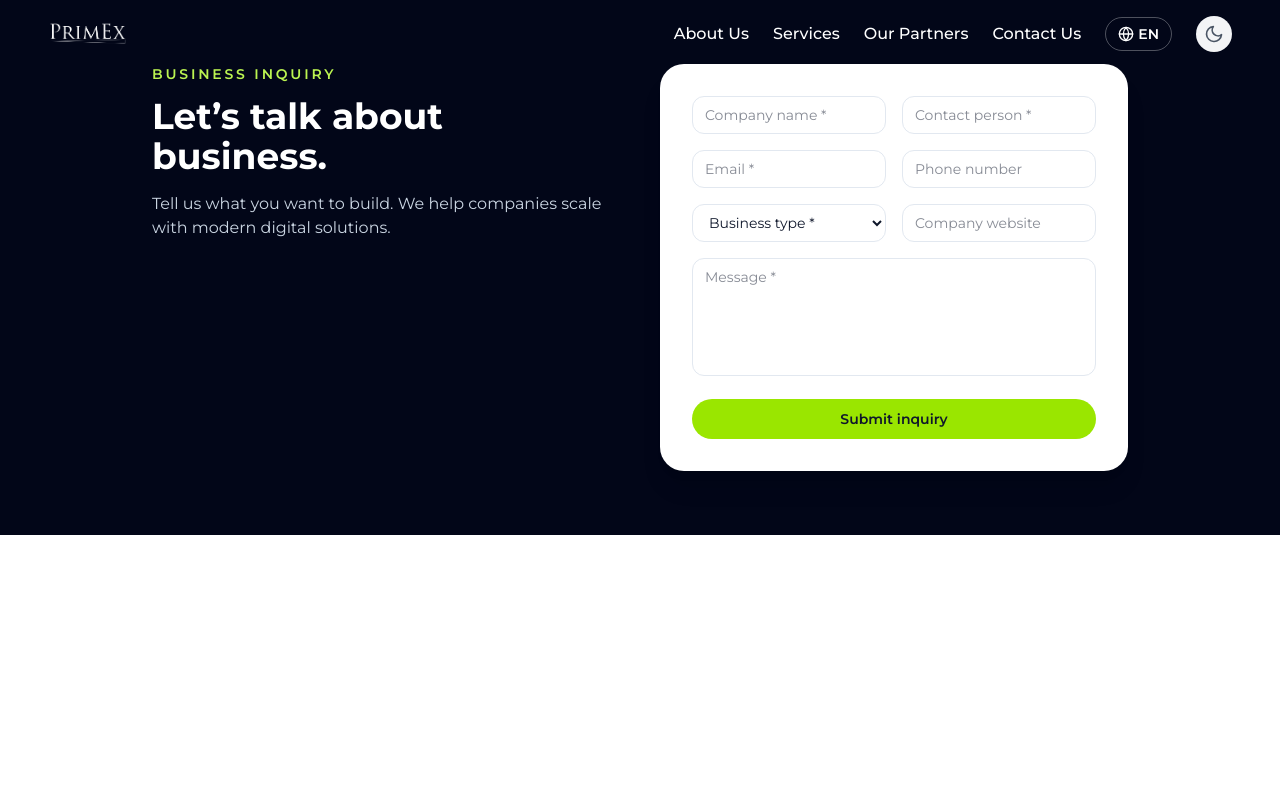
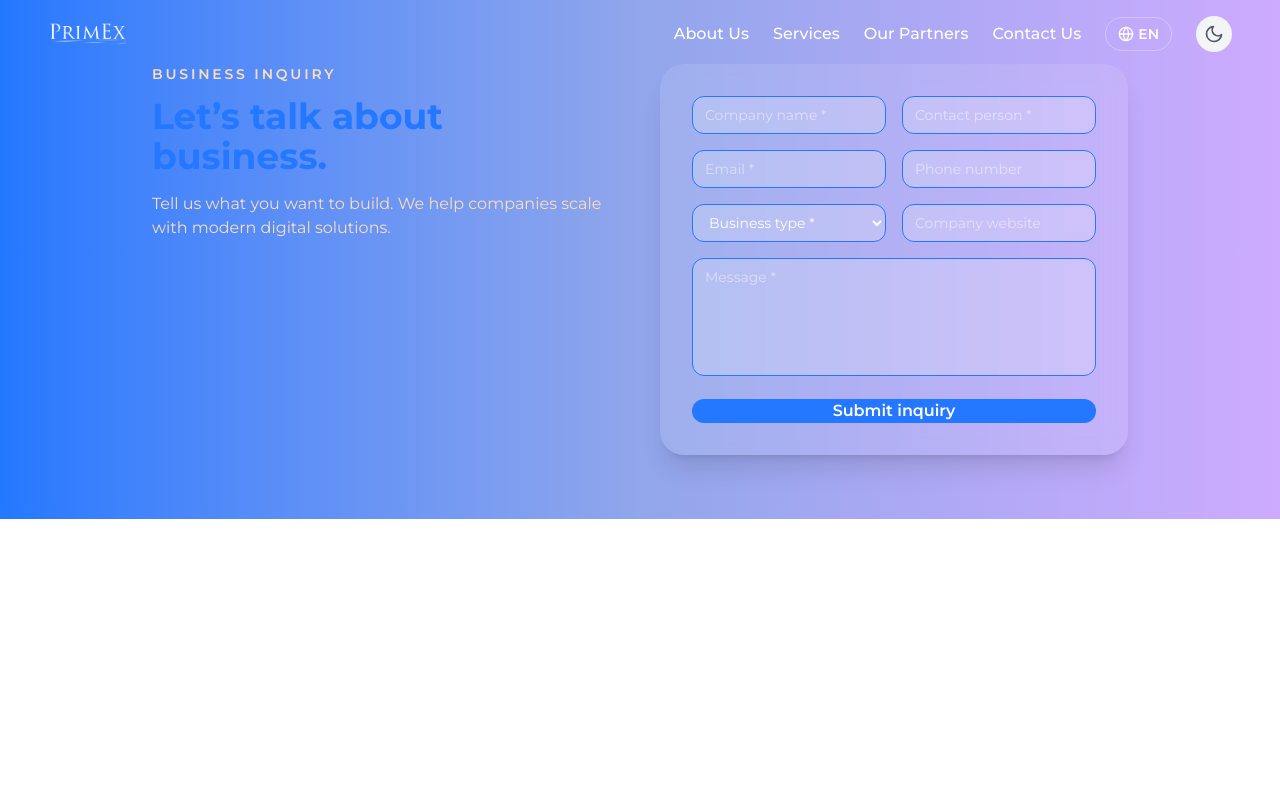
Before and after one commit to rinesaahmedi/primex, a React (Vite) app: page /business in a window 1280 px wide. Shown: the top 800 px of the page. Built offline with nearby package versions, Linux system fonts and the light colour scheme.

Commit message:
updates on join us

```diff
--- a/src/pages/BusinessInquiryForm.jsx
+++ b/src/pages/BusinessInquiryForm.jsx
@@ -56,24 +56,24 @@ const BusinessInquiryForm = () => {
   };
 
   return (
-    <section className="bg-slate-950 text-white py-16">
+    <section className="bg-gradient-to-r from-[#2378FF] via-[#91A6EB] to-[#CDABFF] text-white py-16">
       <div className="max-w-5xl mx-auto px-6 grid md:grid-cols-2 gap-10 items-start">
         {/* LEFT TEXT */}
         <div>
-          <p className="text-sm font-semibold tracking-[0.2em] text-lime-300 mb-3">
+          <p className="text-sm font-semibold tracking-[0.2em] text-[#FADEBC] mb-3">
             {t("forms.business.sectionLabel")}
           </p>
-          <h2 className="text-3xl md:text-4xl font-extrabold mb-4">
+          <h2 className="text-3xl md:text-4xl font-extrabold text-[#2378FF] mb-4">
             {t("forms.business.title")}
           </h2>
-          <p className="text-slate-300">
+          <p className="text-[#FADEBC]">
             {t("forms.business.subtitle")}
           </p>
         </div>
 
         {/* RIGHT FORM */}
         <form
-          className="bg-white text-slate-900 rounded-3xl shadow-xl p-6 md:p-8 space-y-4"
+          className="bg-white/10 text-white rounded-3xl shadow-xl p-6 md:p-8 space-y-4 backdrop-blur-md"
           onSubmit={handleSubmit}
         >
           <div className="grid md:grid-cols-2 gap-4">
@@ -84,7 +84,7 @@ const BusinessInquiryForm = () => {
               value={formData.companyName}
               onChange={handleChange}
               required
-              className="w-full rounded-xl border border-slate-200 px-3 py-2 text-sm focus:outline-none focus:ring-2 focus:ring-indigo-500"
+              className="w-full rounded-xl border border-[#2378FF] bg-white/20 px-3 py-2 text-sm text-white focus:outline-none focus:ring-2 focus:ring-[#2378FF]"
             />
             <input
               type="text"
@@ -93,7 +93,7 @@ const BusinessInquiryForm = () => {
               value={formData.contactPerson}
               onChange={handleChange}
               required
-              className="w-full rounded-xl border border-slate-200 px-3 py-2 text-sm focus:outline-none focus:ring-2 focus:ring-indigo-500"
+              className="w-full rounded-xl border border-[#2378FF] bg-white/20 px-3 py-2 text-sm text-white focus:outline-none focus:ring-2 focus:ring-[#2378FF]"
             />
           </div>
 
@@ -105,7 +105,7 @@ const BusinessInquiryForm = () => {
               value={formData.email}
               onChange={handleChange}
               required
-              className="w-full rounded-xl border border-slate-200 px-3 py-2 text-sm focus:outline-none focus:ring-2 focus:ring-indigo-500"
+              className="w-full rounded-xl border border-[#2378FF] bg-white/20 px-3 py-2 text-sm text-white focus:outline-none focus:ring-2 focus:ring-[#2378FF]"
             />
             <input
               type="tel"
@@ -113,7 +113,7 @@ const BusinessInquiryForm = () => {
               placeholder={t("forms.business.fields.phone")}
               value={formData.phone}
               onChange={handleChange}
-              className="w-full rounded-xl border border-slate-200 px-3 py-2 text-sm focus:outline-none focus:ring-2 focus:ring-indigo-500"
+              className="w-full rounded-xl border border-[#2378FF] bg-white/20 px-3 py-2 text-sm text-white focus:outline-none focus:ring-2 focus:ring-[#2378FF]"
             />
           </div>
 
@@ -123,7 +123,7 @@ const BusinessInquiryForm = () => {
               value={formData.businessType}
               onChange={handleChange}
               required
-              className="w-full rounded-xl border border-slate-200 px-3 py-2 text-sm bg-white focus:outline-none focus:ring-2 focus:ring-indigo-500"
+              className="w-full rounded-xl border border-[#2378FF] bg-white/20 px-3 py-2 text-sm text-white focus:outline-none focus:ring-2 focus:ring-[#2378FF]"
             >
               <option value="">{t("forms.business.fields.businessType")}</option>
               <option value="IT Services">IT Services</option>
@@ -138,7 +138,7 @@ const BusinessInquiryForm = () => {
               placeholder={t("forms.business.fields.website")}
               value={formData.website}
               onChange={handleChange}
-              className="w-full rounded-xl border border-slate-200 px-3 py-2 text-sm focus:outline-none focus:ring-2 focus:ring-indigo-500"
+              className="w-full rounded-xl border border-[#2378FF] bg-white/20 px-3 py-2 text-sm text-white focus:outline-none focus:ring-2 focus:ring-[#2378FF]"
             />
           </div>
 
@@ -149,12 +149,12 @@ const BusinessInquiryForm = () => {
             value={formData.message}
             onChange={handleChange}
             required
-            className="w-full rounded-xl border border-slate-200 px-3 py-2 text-sm resize-none focus:outline-none focus:ring-2 focus:ring-indigo-500"
+            className="w-full rounded-xl border border-[#2378FF] bg-white/20 px-3 py-2 text-sm text-white resize-none focus:outline-none focus:ring-2 focus:ring-[#2378FF]"
           />
 
           <button
             type="submit"
-            className="w-full rounded-full bg-lime-400 px-4 py-2.5 text-sm font-semibold text-slate-900 hover:bg-lime-300 transition-colors"
+            className="w-full rounded-full bg-[#2378FF] text-white font-semibold hover:bg-[#1a63bf] transition-all"
           >
             {t("forms.business.submit")}
           </button>
--- a/src/pages/JoinUsForm.jsx
+++ b/src/pages/JoinUsForm.jsx
@@ -94,24 +94,22 @@ function JoinUsForm() {
   };
 
   return (
-    <section className="bg-slate-950 text-white py-16">
+    <section className="bg-gradient-to-r from-[#2378FF] via-[#91A6EB] to-[#CDABFF] text-white py-16">
       <div className="max-w-5xl mx-auto px-6 grid md:grid-cols-2 gap-10 items-start">
         {/* LEFT TEXT */}
         <div>
-          <p className="text-sm font-semibold tracking-[0.2em] text-lime-300 mb-3">
+          <p className="text-sm font-semibold tracking-[0.2em] text-[#FADEBC] mb-3">
             {t("forms.join.sectionLabel")}
           </p>
-          <h2 className="text-3xl md:text-4xl font-extrabold mb-4">
+          <h2 className="text-3xl md:text-4xl font-extrabold text-[#2378FF] mb-4">
             {t("forms.join.title")}
           </h2>
-          <p className="text-slate-300">
-            {t("forms.join.subtitle")}
-          </p>
+          <p className="text-[#FADEBC]">{t("forms.join.subtitle")}</p>
         </div>
 
         {/* RIGHT FORM */}
         <form
-          className="bg-white text-slate-900 rounded-3xl shadow-xl p-6 md:p-8 space-y-4"
+          className="bg-white/10 text-white rounded-3xl shadow-xl p-6 md:p-8 space-y-4 backdrop-blur-md"
           onSubmit={handleSubmit}
         >
           <div className="grid md:grid-cols-2 gap-4">
@@ -122,7 +120,7 @@ function JoinUsForm() {
               value={formData.name}
               onChange={handleChange}
               required
-              className="w-full rounded-xl border border-slate-200 px-3 py-2 text-sm focus:outline-none focus:ring-2 focus:ring-indigo-500"
+              className="w-full rounded-xl border border-[#2378FF] bg-white/20 px-3 py-2 text-sm text-white focus:outline-none focus:ring-2 focus:ring-[#2378FF]"
             />
             <input
               type="email"
@@ -131,7 +129,7 @@ function JoinUsForm() {
               value={formData.email}
               onChange={handleChange}
               required
-              className="w-full rounded-xl border border-slate-200 px-3 py-2 text-sm focus:outline-none focus:ring-2 focus:ring-indigo-500"
+              className="w-full rounded-xl border border-[#2378FF] bg-white/20 px-3 py-2 text-sm text-white focus:outline-none focus:ring-2 focus:ring-[#2378FF]"
             />
           </div>
 
@@ -142,7 +140,7 @@ function JoinUsForm() {
               placeholder={t("forms.join.fields.phone")}
               value={formData.phone}
               onChange={handleChange}
-              className="w-full rounded-xl border border-slate-200 px-3 py-2 text-sm focus:outline-none focus:ring-2 focus:ring-indigo-500"
+              className="w-full rounded-xl border border-[#2378FF] bg-white/20 px-3 py-2 text-sm text-white focus:outline-none focus:ring-2 focus:ring-[#2378FF]"
             />
             <input
               type="url"
@@ -150,7 +148,7 @@ function JoinUsForm() {
               placeholder={t("forms.join.fields.linkedin")}
               value={formData.linkedin}
               onChange={handleChange}
-              className="w-full rounded-xl border border-slate-200 px-3 py-2 text-sm focus:outline-none focus:ring-2 focus:ring-indigo-500"
+              className="w-full rounded-xl border border-[#2378FF] bg-white/20 px-3 py-2 text-sm text-white focus:outline-none focus:ring-2 focus:ring-[#2378FF]"
             />
           </div>
 
@@ -159,7 +157,7 @@ function JoinUsForm() {
             value={formData.country}
             onChange={handleChange}
             required
-            className="w-full rounded-xl border border-slate-200 px-3 py-2 text-sm bg-white focus:outline-none focus:ring-2 focus:ring-indigo-500"
+            className="w-full rounded-xl border border-[#2378FF] bg-white/20 px-3 py-2 text-sm text-white focus:outline-none focus:ring-2 focus:ring-[#2378FF]"
           >
             <option value="">{t("forms.join.fields.country")}</option>
             {loading && <option disabled>Loading countries...</option>}
@@ -179,10 +177,10 @@ function JoinUsForm() {
             placeholder={t("forms.join.fields.description")}
             value={formData.description}
             onChange={handleChange}
-            className="w-full rounded-xl border border-slate-200 px-3 py-2 text-sm resize-none focus:outline-none focus:ring-2 focus:ring-indigo-500"
+            className="w-full rounded-xl border border-[#2378FF] bg-white/20 px-3 py-2 text-sm text-white resize-none focus:outline-none focus:ring-2 focus:ring-[#2378FF]"
           />
 
-          <label className="flex items-start gap-2 text-xs text-slate-600">
+          <label className="flex items-start gap-2 text-xs text-[#FADEBC]">
             <input
               type="checkbox"
               name="privacyAccepted"
@@ -192,7 +190,7 @@ function JoinUsForm() {
             />
             <span>
               {t("forms.join.fields.privacy")}{" "}
-              <span className="text-indigo-600 underline cursor-pointer">
+              <span className="text-[#2378FF] underline cursor-pointer">
                 Privacy Policy
               </span>
             </span>
@@ -200,7 +198,7 @@ function JoinUsForm() {
 
           <button
             type="submit"
-            className="w-full rounded-full bg-lime-400 px-4 py-2.5 text-sm font-semibold text-slate-900 hover:bg-lime-300 transition-colors"
+            className="w-full rounded-full bg-[#2378FF] text-white font-semibold hover:bg-[#1a63bf] transition-all"
           >
             {t("forms.join.submit")}
           </button>
```
